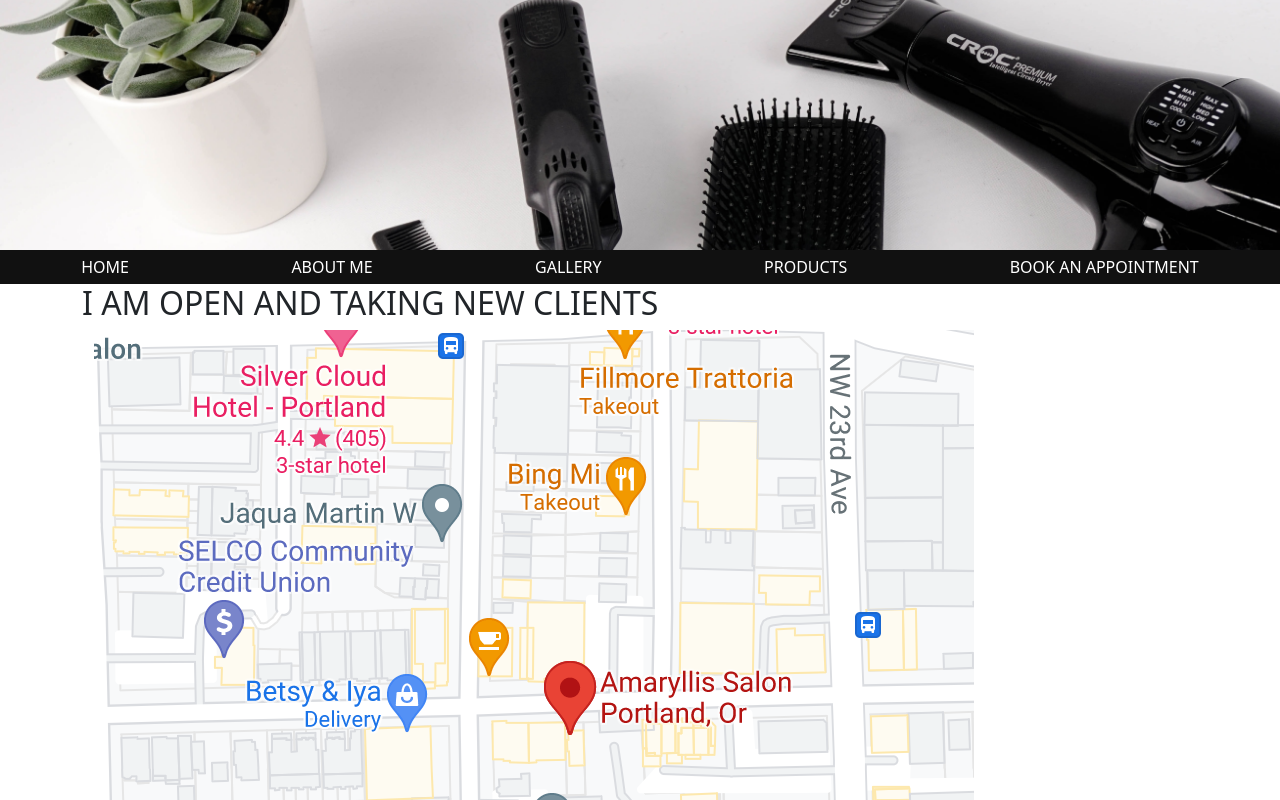
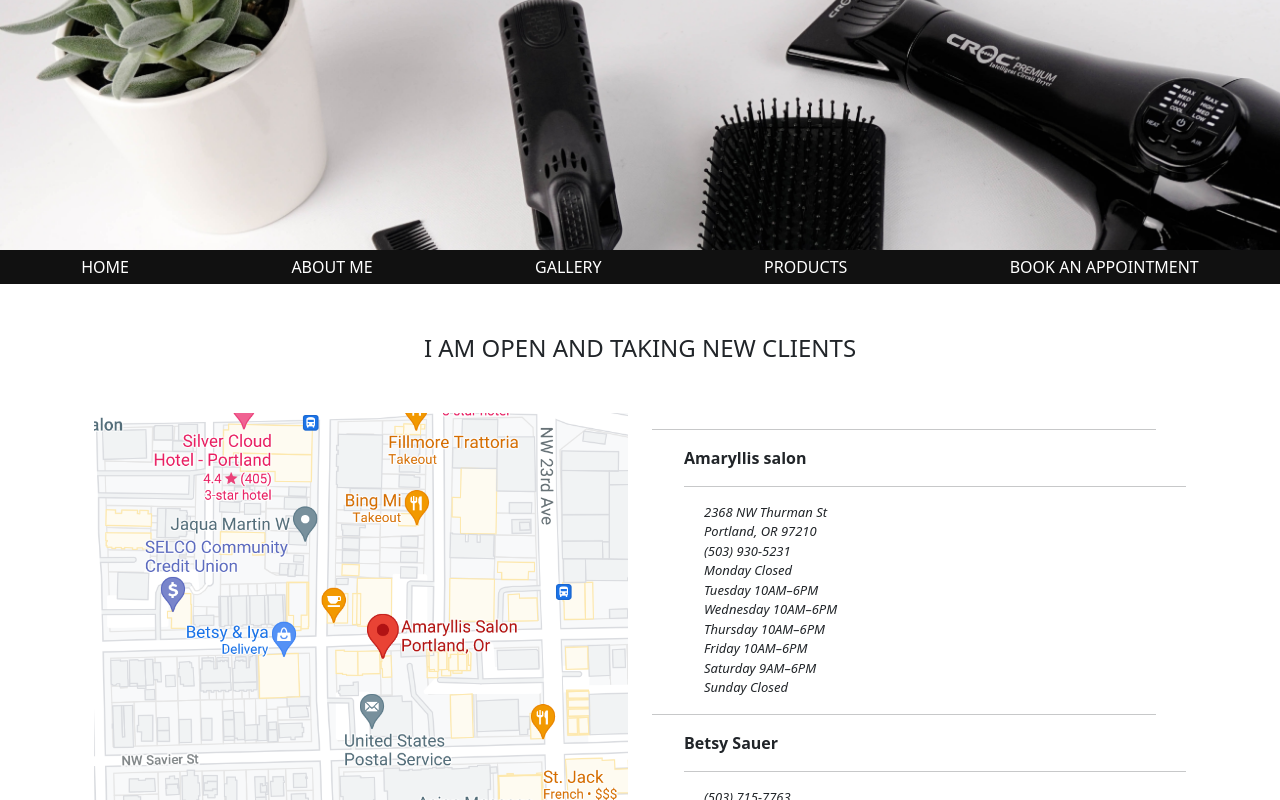
Before and after one commit to tprussell19/capstone, a React (Create React App) app in the folder betsy-sauer/: page / in a window 1280 px wide. Shown: the top 800 px of the page. Built offline with nearby package versions, Linux system fonts and the light colour scheme.

Commit message:
:lipstick: :hammer: add styling to home contact info

```diff
--- a/betsy-sauer/src/App.css
+++ b/betsy-sauer/src/App.css
@@ -47,3 +47,40 @@
   background-position-y: -150px;
   height: 250px;
 }
+
+.home {
+  margin-top: 50px;
+}
+
+.home h4 {
+  text-align: center;
+  margin-bottom: 50px;
+}
+
+.contact {
+  display: flex;
+  align-content: space-between;
+}
+
+#map {
+  width: 100%;
+}
+
+.contact-info ul {
+  list-style-type: none;
+  text-align: justify;
+}
+
+.contact-info li {
+  padding-left: 20px;
+  font-style: italic;
+  font-size: small;
+}
+
+.contact-info hr {
+  margin-right: 30px;
+}
+
+.contact-info ul hr {
+  margin-right: 0px;
+}
--- a/betsy-sauer/src/pages/Home.js
+++ b/betsy-sauer/src/pages/Home.js
@@ -4,16 +4,18 @@
   return(
     <div className='container home'>
       <div>
-        <h2>I AM OPEN AND TAKING NEW CLIENTS</h2>
+        <h4>I AM OPEN AND TAKING NEW CLIENTS</h4>
       </div>
       <div className='conatiner contact'>
         <div className='container map'>
           <img id='map' src={map} alt='Map of location of Amaryllis Salon in NW Portland' />
         </div>
         <div className='container contact-info'>
+          <hr />
           <ul id='salon'>
-            <li><strong>Amaryllis salon</strong></li>
-            <li>2368 NW Thurman St<br />Portland, OR 97210</li>
+            <strong>Amaryllis salon</strong>
+            <hr />
+            <li>2368 NW Thurman St<br />  Portland, OR 97210</li>
             <li>(503) 930-5231</li>
             <li>
               Monday	Closed<br />
@@ -25,8 +27,10 @@
               Sunday	Closed<br />
             </li>
           </ul>
+          <hr />
           <ul id='betsy-contact-info'>
-            <li><strong>Betsy Sauer</strong></li>
+            <strong>Betsy Sauer</strong>
+            <hr />
             <li>(503) 715-7763</li>
             <li><a href='mailto:betsysauer49@gmail.com'>betsysauer49@gmail.com</a></li>
           </ul>
```
